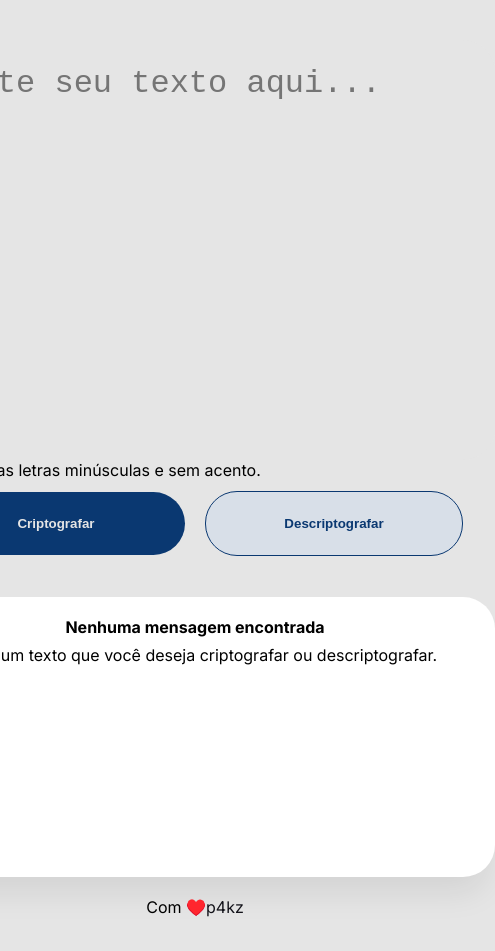
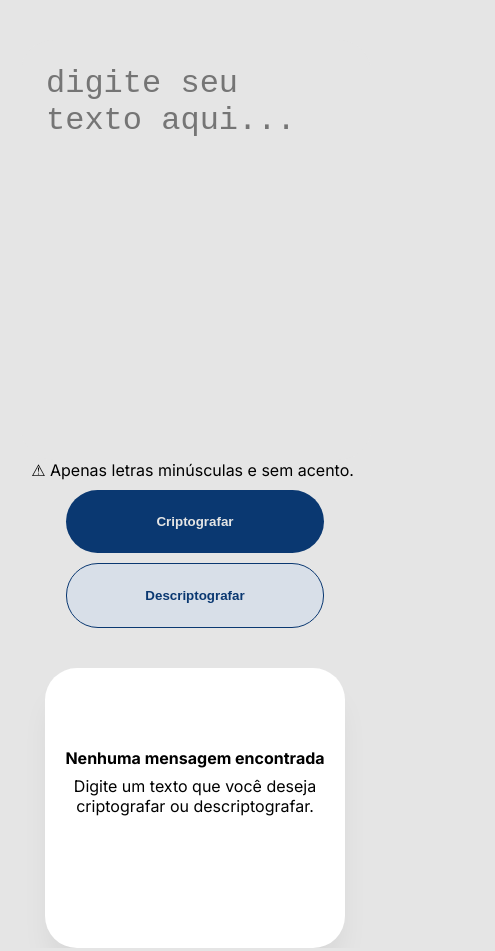
Before and after one commit to p4kz/app-cod, a plain HTML site: page index.html in a window 390 px wide. Shown: the top 951 px of the page, 495 px wide, since content can reach past the window. Before the commit the page ends 927 px from the top, so only its background shows below. Drawn offline with Linux system fonts and the light colour scheme.

Commit message:
add mediaQ 600px

```diff
--- a/css/index.css
+++ b/css/index.css
@@ -28,7 +28,7 @@
 
 .box-button-cont {
   display: flex;
-  justify-content: center;
+  justify-content: space-around;
   align-items: center;
   min-width: 100%;
   min-height: 67px;
@@ -38,10 +38,6 @@
   border: none;
   background: var(--blue);
   color: var(--white);
-}
-
-.btn-decrypt {
-  margin-left: 2rem;
 }
 
 #content {
--- a/css/media-query.css
+++ b/css/media-query.css
@@ -18,3 +18,38 @@
   }
 
 }
+
+@media (max-width: 600px) {
+  #main {
+    overflow: hidden;
+  }
+
+  textarea {
+    margin-left: 21%;
+    width: 350px;
+  }
+
+  .box-button-cont {
+    display: flex;
+    flex-direction: column;
+  }
+
+  .btn-decrypt {
+    margin-top: 1rem;
+  }
+
+  .warning {
+    margin-right: 8%;
+    text-align: center;
+  }
+
+  #content {
+    min-width: 300px;
+  }
+
+  .result {
+    overflow-x: scroll;
+    min-height: 60px;
+  }
+
+}
```
Also changed, not shown: js/main.js (line endings or trailing spaces).
